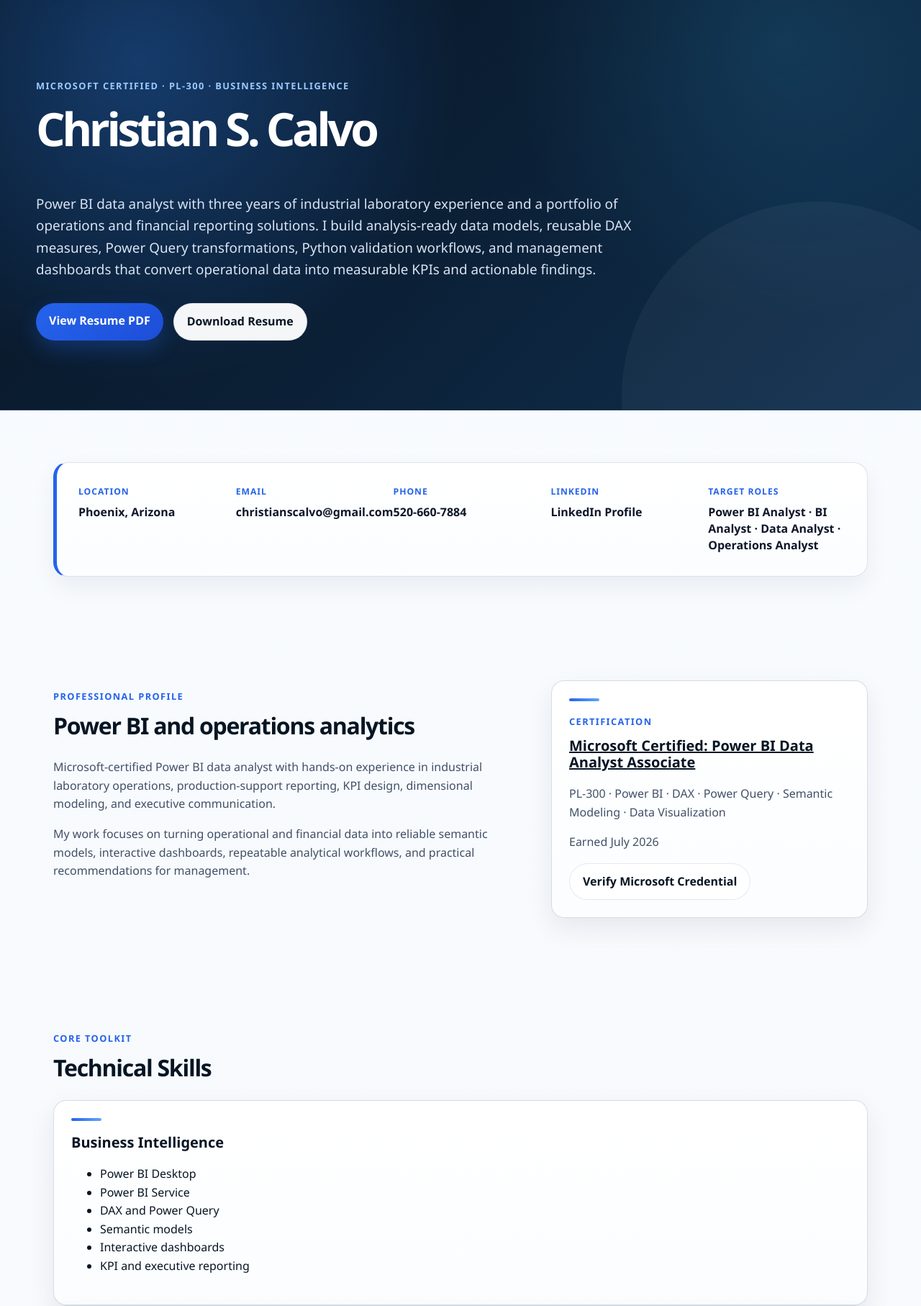
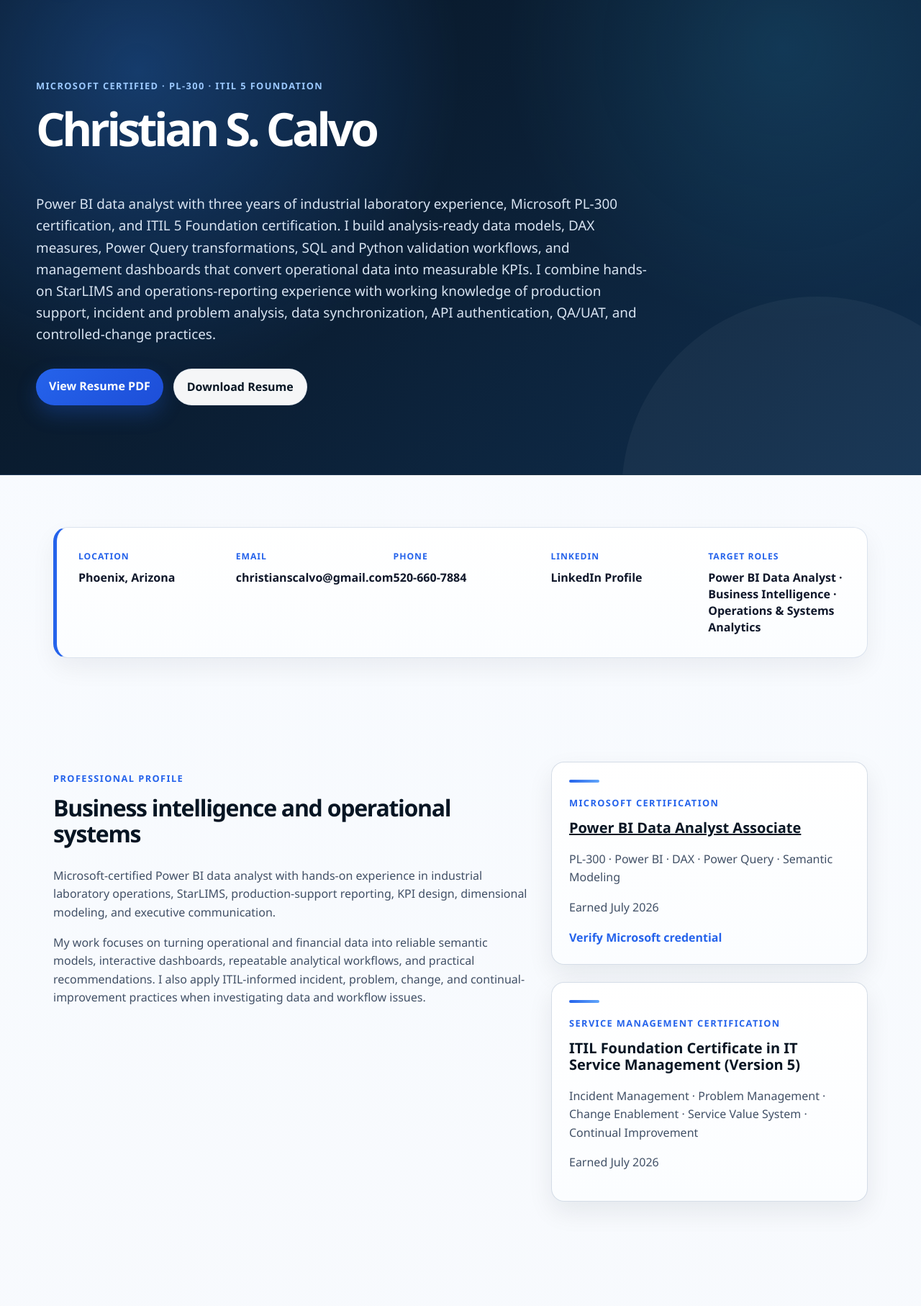
Before and after one commit to christianscalvo/website_03, a Django app: page /resume/ in a window 1280 px wide. Shown: the part 73-1887 px from the top of the page at 72% size. Run offline with Django 5.2, Linux system fonts and the light colour scheme.

Commit message:
new resume

```diff
--- a/pages/templates/pages/resume.html
+++ b/pages/templates/pages/resume.html
@@ -1,26 +1,28 @@
 {% extends "pages/base.html" %}
 {% load static %}
 
-{% block title %}Resume | Christian Calvo | Power BI Data Analyst{% endblock %}
+{% block title %}Resume | Christian Calvo | BI & Operations Analyst{% endblock %}
 
 {% block content %}
 <section class="project-hero resume-hero">
     <div class="project-hero-content">
-        <p class="eyebrow">Microsoft Certified · PL-300 · Business Intelligence</p>
+        <p class="eyebrow">Microsoft Certified · PL-300 · ITIL 5 Foundation</p>
 
         <h1>Christian S. Calvo</h1>
 
         <p class="project-lead">
-            Power BI data analyst with three years of industrial laboratory experience and a portfolio
-            of operations and financial reporting solutions. I build analysis-ready data models,
-            reusable DAX measures, Power Query transformations, Python validation workflows, and
-            management dashboards that convert operational data into measurable KPIs and actionable findings.
+            Power BI data analyst with three years of industrial laboratory experience, Microsoft PL-300
+            certification, and ITIL 5 Foundation certification. I build analysis-ready data models, DAX
+            measures, Power Query transformations, SQL and Python validation workflows, and management
+            dashboards that convert operational data into measurable KPIs. I combine hands-on StarLIMS
+            and operations-reporting experience with working knowledge of production support, incident
+            and problem analysis, data synchronization, API authentication, QA/UAT, and controlled-change practices.
         </p>
 
         <div class="hero-actions">
             <a
                 class="button primary"
-                href="{% static 'files/christian_calvo_resume_business_analyst.pdf' %}"
+                href="{% static 'files/christian_calvo_bi_operations_resume.pdf' %}"
                 target="_blank"
                 rel="noopener noreferrer"
             >
@@ -29,7 +31,7 @@
 
             <a
                 class="button secondary"
-                href="{% static 'files/christian_calvo_resume_business_analyst.pdf' %}"
+                href="{% static 'files/christian_calvo_bi_operations_resume.pdf' %}"
                 download
             >
                 Download Resume
@@ -74,7 +76,7 @@
 
         <div>
             <span class="meta-label">Target Roles</span>
-            <strong>Power BI Analyst · BI Analyst · Data Analyst · Operations Analyst</strong>
+            <strong>Power BI Data Analyst · Business Intelligence · Operations &amp; Systems Analytics</strong>
         </div>
     </div>
 </section>
@@ -82,21 +84,25 @@
 <section class="section split">
     <div>
         <p class="eyebrow">Professional Profile</p>
-        <h2>Power BI and operations analytics</h2>
+        <h2>Business intelligence and operational systems</h2>
 
         <p>
             Microsoft-certified Power BI data analyst with hands-on experience in industrial laboratory
-            operations, production-support reporting, KPI design, dimensional modeling, and executive communication.
+            operations, StarLIMS, production-support reporting, KPI design, dimensional modeling, and
+            executive communication.
         </p>
 
         <p>
             My work focuses on turning operational and financial data into reliable semantic models,
-            interactive dashboards, repeatable analytical workflows, and practical recommendations for management.
+            interactive dashboards, repeatable analytical workflows, and practical recommendations.
+            I also apply ITIL-informed incident, problem, change, and continual-improvement practices
+            when investigating data and workflow issues.
         </p>
     </div>
 
-<div class="card">
-    <p class="eyebrow">Certification</p>
+    <div class="grid">
+        <article class="card">
+            <p class="eyebrow">Microsoft Certification</p>
 
             <h3>
                 <a
@@ -104,24 +110,29 @@
                     target="_blank"
                     rel="noopener noreferrer"
                 >
-            Microsoft Certified: Power BI Data Analyst Associate
+                    Power BI Data Analyst Associate
                 </a>
             </h3>
 
-    <p>
-        PL-300 · Power BI · DAX · Power Query · Semantic Modeling · Data Visualization
-    </p>
-
+            <p>PL-300 · Power BI · DAX · Power Query · Semantic Modeling</p>
             <p>Earned July 2026</p>
 
             <a
-        class="button secondary"
+                class="text-link"
                 href="https://learn.microsoft.com/api/credentials/share/en-us/ChristianCalvo-3101/D705412337D43AC3?sharingId=1E0568CDCE634D9D"
                 target="_blank"
                 rel="noopener noreferrer"
             >
-        Verify Microsoft Credential
+                Verify Microsoft credential
             </a>
+        </article>
+
+        <article class="card">
+            <p class="eyebrow">Service Management Certification</p>
+            <h3>ITIL Foundation Certificate in IT Service Management (Version 5)</h3>
+            <p>Incident Management · Problem Management · Change Enablement · Service Value System · Continual Improvement</p>
+            <p>Earned July 2026</p>
+        </article>
     </div>
 </section>
 
@@ -136,45 +147,58 @@
                 <li>Power BI Desktop</li>
                 <li>Power BI Service</li>
                 <li>DAX and Power Query</li>
-                <li>Semantic models</li>
-                <li>Interactive dashboards</li>
-                <li>KPI and executive reporting</li>
+                <li>Semantic models and interactive dashboards</li>
+                <li>KPI design</li>
+                <li>Executive reporting</li>
             </ul>
         </article>
 
         <article class="card">
-            <h3>Data and Programming</h3>
+            <h3>Data, Modeling, and Automation</h3>
             <ul>
                 <li>SQL</li>
                 <li>Snowflake</li>
                 <li>Python and pandas</li>
                 <li>Excel</li>
-                <li>CSV and spreadsheet integration</li>
+                <li>ETL and star schemas</li>
+                <li>Fact and dimension tables</li>
+                <li>Time intelligence and data validation</li>
                 <li>LaTeX documentation</li>
             </ul>
         </article>
 
         <article class="card">
-            <h3>Modeling and Analytics</h3>
+            <h3>Operational Systems</h3>
             <ul>
-                <li>Star schemas</li>
-                <li>Fact and dimension tables</li>
-                <li>Time intelligence</li>
-                <li>ETL and data validation</li>
-                <li>Variance and trend analysis</li>
-                <li>Root-cause analysis</li>
+                <li>StarLIMS (hands-on)</li>
+                <li>Laboratory workflows</li>
+                <li>Analytical testing data</li>
+                <li>Production-support reporting</li>
+                <li>Data-integrity controls</li>
+                <li>LIMS platform concepts: LabWare, Dotmatics, and Benchling</li>
             </ul>
         </article>
 
         <article class="card">
-            <h3>Operations Analytics</h3>
+            <h3>Production Support and Integration</h3>
             <ul>
-                <li>StarLIMS reporting data</li>
-                <li>Laboratory workflows</li>
-                <li>SLA and turnaround-time analysis</li>
-                <li>Production-support reporting</li>
-                <li>Instrument performance</li>
-                <li>Data-integrity controls</li>
+                <li>ITIL incident, problem, and change practices</li>
+                <li>Data synchronization and scheduled jobs</li>
+                <li>API authentication and tokens</li>
+                <li>Log analysis</li>
+                <li>QA/UAT support</li>
+                <li>Controlled deployment concepts</li>
+            </ul>
+        </article>
+
+        <article class="card">
+            <h3>Platform Familiarity</h3>
+            <ul>
+                <li>SQL Server, PostgreSQL, and Amazon Redshift</li>
+                <li>Elasticsearch and AWS S3</li>
+                <li>Grafana and Linux</li>
+                <li>Git and Jenkins</li>
+                <li>Kafka</li>
             </ul>
         </article>
     </div>
@@ -200,24 +224,32 @@
                 production decisions, quality requirements, and continuous plant operations.
             </li>
             <li>
+                Serve as a key StarLIMS user supporting sample-lifecycle execution, data integrity,
+                reporting requirements, workflow documentation, and first-line troubleshooting.
+            </li>
+            <li>
                 Analyze laboratory and production-support data to identify turnaround-time trends,
                 SLA performance, backlog indicators, late-sample severity, re-runs, and workflow bottlenecks.
             </li>
             <li>
-                Developed Power BI dashboards and KPI logic for sample volume, average turnaround time,
+                Develop Power BI dashboards and KPI logic for sample volume, average turnaround time,
                 on-time performance, pending workload, re-run rate, and operational stability.
             </li>
             <li>
-                Structured StarLIMS and Snowflake data into analysis-ready datasets aligned with
+                Structure StarLIMS and Snowflake data into analysis-ready datasets aligned with
                 laboratory workflows, reporting definitions, and management requirements.
             </li>
             <li>
-                Built dimensional models and reusable DAX measures for interactive filtering,
-                period comparisons, drill-down analysis, and consistent KPI calculation.
+                Build dimensional models, reusable DAX measures, and Python validation workflows for
+                interactive filtering, period comparisons, drill-down analysis, and consistent KPI calculation.
             </li>
             <li>
-                Produced executive-ready LaTeX reports combining quantitative findings, operational context,
-                root-cause analysis, review priorities, and recommended actions.
+                Investigate data discrepancies, delayed or missing results, reporting inconsistencies,
+                and workflow interruptions by tracing source records, process steps, and downstream outputs.
+            </li>
+            <li>
+                Use structured, ITIL-informed troubleshooting and documentation practices to assess impact,
+                capture evidence, communicate workarounds, and support controlled operational changes.
             </li>
             <li>
                 Maintain instrument accuracy and data integrity through recalibration, drift correction,
@@ -238,16 +270,12 @@
 
         <ul>
             <li>
-                Tutored high school students in physics, mathematics, and chemistry while adapting
+                Tutored high school students in quantitative subjects while adapting
                 instruction to individual learning needs and academic objectives.
             </li>
             <li>
-                Explained quantitative concepts and structured problem-solving methods clearly,
-                and developed targeted lesson plans and practice materials.
-            </li>
-            <li>
-                Strengthened student accuracy, analytical reasoning, conceptual understanding,
-                and independent problem-solving skills.
+                Explained complex concepts and structured problem-solving methods clearly while
+                developing targeted lessons and practice materials.
             </li>
         </ul>
     </article>
@@ -316,8 +344,8 @@
         <article class="card">
             <h3>LIMS Data Enablement</h3>
             <p>
-                Supported StarLIMS data integrity, workflow documentation, reporting access, inventory concepts,
-                and barcode-enabled process-improvement prototypes.
+                Supported StarLIMS data integrity, workflow documentation, reporting access, inventory
+                concepts, and barcode-enabled process-improvement prototypes.
             </p>
         </article>
     </div>
@@ -325,15 +353,16 @@
 
 <section class="section split">
     <div>
-        <p class="eyebrow">Business Intelligence Practice</p>
-        <h2>How I approach analytics work</h2>
+        <p class="eyebrow">Working Approach</p>
+        <h2>Analytics and Operations Capabilities</h2>
 
         <ul>
-            <li>Translate business and operational questions into measurable KPIs and reporting requirements.</li>
-            <li>Design dimensional models and dashboard experiences around documented business definitions.</li>
-            <li>Place reporting logic appropriately in source SQL, Power Query, calculated columns, or DAX measures.</li>
-            <li>Validate dashboard results against source data and business rules before presenting findings.</li>
-            <li>Communicate results through clear visuals, concise summaries, operational context, and practical recommendations.</li>
+            <li>Translate business and operational questions into measurable KPIs, reporting requirements, dimensional models, validation rules, and dashboard designs.</li>
+            <li>Determine whether reporting logic belongs in source SQL, Power Query transformations, calculated columns, or reusable DAX measures.</li>
+            <li>Trace data issues across source records, transformations, synchronization points, scheduled processes, interfaces, and downstream reports.</li>
+            <li>Apply incident, problem, and change-management concepts to prioritize business impact, document evidence, test corrections, and verify recovery.</li>
+            <li>Support QA/UAT through representative test data, expected-result validation, defect documentation, auditability, and controlled-change principles.</li>
+            <li>Communicate technical findings through clear visualizations, concise summaries, operational context, and practical recommendations.</li>
         </ul>
     </div>
 
@@ -342,9 +371,9 @@
         <h2>Academic Background</h2>
 
         <div class="resume-education-item">
-            <h3>Electrical Engineering</h3>
+            <h3>Electrical Engineering Coursework</h3>
             <p>Universidad de Málaga · Málaga, Spain</p>
-            <span>Completed 3 years of a 4-year program</span>
+            <span>207/240 ECTS Completed</span>
         </div>
 
         <div class="resume-education-item">
@@ -366,7 +395,7 @@
         <div class="hero-actions">
             <a
                 class="button primary"
-                href="{% static 'files/christian_calvo_resume_business_analyst.pdf' %}"
+                href="{% static 'files/christian_calvo_bi_operations_resume.pdf' %}"
                 target="_blank"
                 rel="noopener noreferrer"
             >
@@ -375,7 +404,7 @@
 
             <a
                 class="button secondary"
-                href="{% static 'files/christian_calvo_resume_business_analyst.pdf' %}"
+                href="{% static 'files/christian_calvo_bi_operations_resume.pdf' %}"
                 download
             >
                 Download Resume
```
Also changed, not shown: 1 other file. Lines whose indentation alone changed are shown as unchanged.
